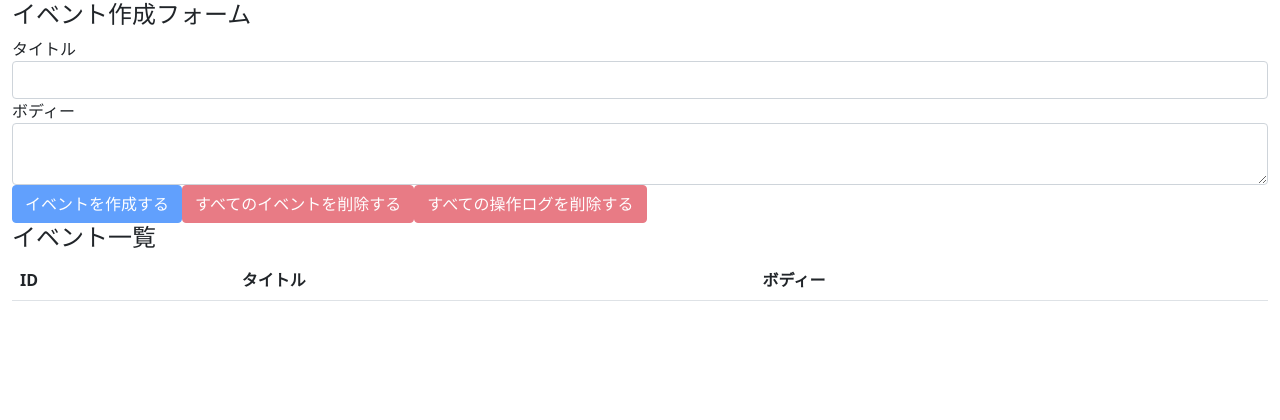
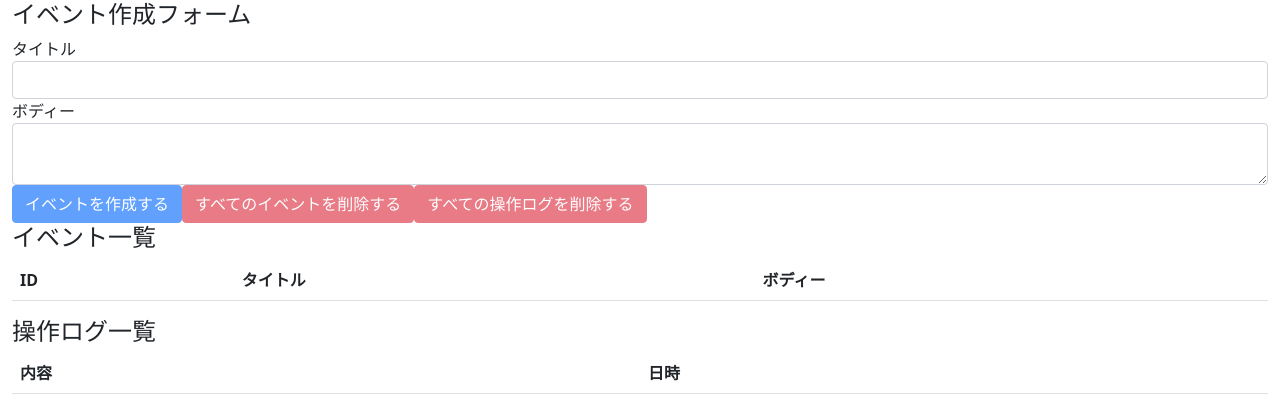
Before and after one commit to sy-19/react-hooks-101, a React (Create React App) app: page / in a window 1280 px wide. Shown: the top 420 px of the page. Built offline with nearby package versions, Linux system fonts and the light colour scheme.

Commit message:
display all operation logs

```diff
--- a/src/components/App.js
+++ b/src/components/App.js
@@ -4,6 +4,7 @@ import AppContext from "../contexts/AppContext";
 import reducer from '../reducers';
 import EventForm from "./EventForm";
 import Events from "./Events";
+import OperationLogs from "./OperationLogs";
 
 const App = () => {
   const initialState = {
@@ -17,7 +18,7 @@ const App = () => {
       <div className="container-fluid">
         <EventForm />
         <Events />
-
+        <OperationLogs />
       </div>
     </AppContext.Provider>
   );
--- a/src/components/EventForm.js
+++ b/src/components/EventForm.js
@@ -36,9 +36,9 @@ const EventForm = () => {
       if (result) {
             dispatch({ type: DELETE_ALL_EVENTS })
             dispatch({
-                type: DELETE_ALL_OPERATION_LOGS,
+                type: ADD_OPERATION_LOG,
                 description:'全てのイベントを削除しました。',
-                operatedAt: timeCurrentIso8601
+                operatedAt: timeCurrentIso8601()
             })
         }
     }
--- /dev/null
+++ b/src/components/OperationLog.js
@@ -0,0 +1,12 @@
+import React from "react";
+
+const OperationLog = ({operationLog}) => {
+    return (
+        <tr>
+            <td>{operationLog.description}</td>
+            <td>{operationLog.operatedAt}</td>
+        </tr>
+    )
+}
+
+export default OperationLog;
--- /dev/null
+++ b/src/components/OperationLogs.js
@@ -0,0 +1,29 @@
+import React, { useContext } from "react";
+import AppContext from "../contexts/AppContext";
+import OperationLog from './OperationLog';
+
+const OperationLogs = () => {
+    const { state } = useContext(AppContext)
+    return (
+    <>
+        <h4>操作ログ一覧</h4>
+        <table className="table table-hover">
+            <thead>
+                <tr>
+                    <th>内容</th>
+                    <th>日時</th>
+                </tr>
+            </thead>
+            <tbody>
+                {
+                    state.operationLogs.map((operationLog, index) => {
+                        return <OperationLog key={index} operationLog={operationLog}/>
+                    })
+                }
+            </tbody>
+        </table>
+    </>
+    )
+}
+
+export default OperationLogs;
```
